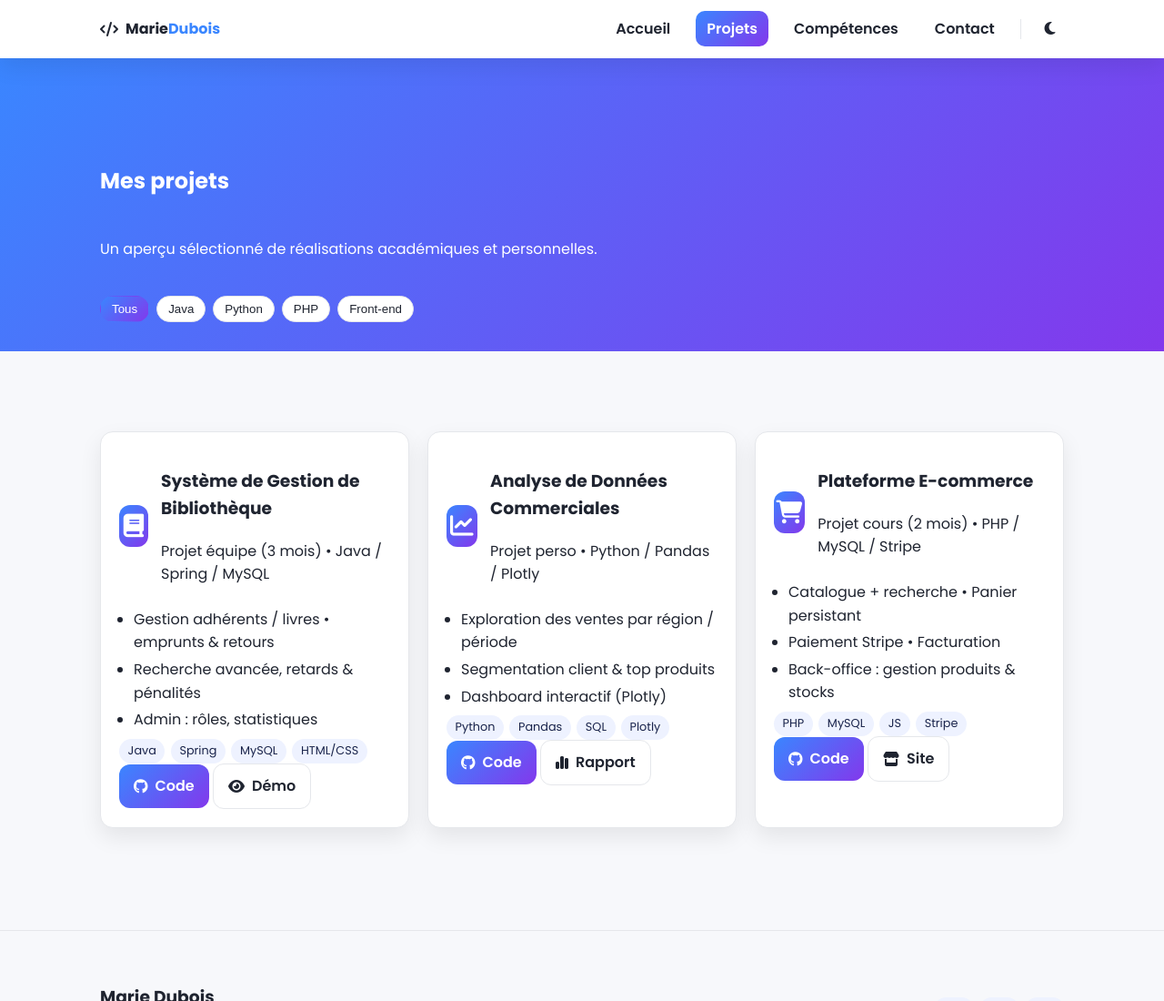
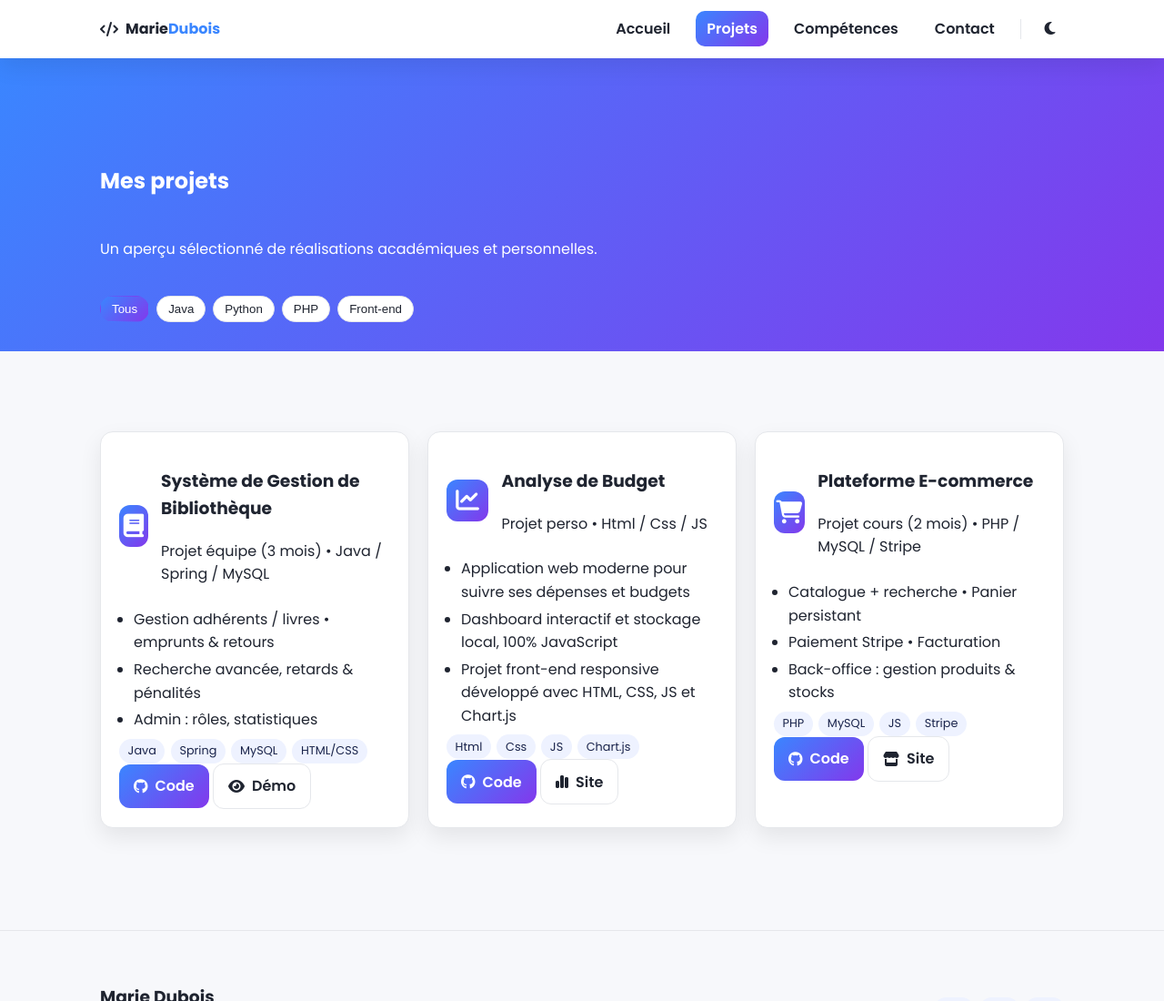
Before and after one commit to mass221298/portfolio, a plain HTML site: page projets.html in a window 1280 px wide. Shown: the top 1100 px of the page at 91% size. Drawn offline with Linux system fonts and the light colour scheme.

Commit message:
ajout de compétence

```diff
--- a/projets.html
+++ b/projets.html
@@ -3,7 +3,7 @@
 <head>
   <meta charset="UTF-8" />
   <meta name="viewport" content="width=device-width, initial-scale=1" />
-  <title>Projets — Marie Dubois</title>
+  <title>Projets — Massylla Ndiaye</title>
   <meta name="description" content="Projets de développement et data réalisés par Marie Dubois.">
   <link href="https://fonts.googleapis.com/css2?family=Poppins:wght@400;500;600;700&display=swap" rel="stylesheet">
   <link href="https://cdnjs.cloudflare.com/ajax/libs/font-awesome/6.5.0/css/all.min.css" rel="stylesheet">
@@ -71,19 +71,19 @@
         <header class="project-header">
           <div class="project-icon"><i class="fa-solid fa-chart-line"></i></div>
           <div>
-            <h3>Analyse de Données Commerciales</h3>
-            <p class="muted">Projet perso • Python / Pandas / Plotly</p>
+            <h3>Analyse de Budget</h3>
+            <p class="muted">Projet perso • Html / Css / JS</p>
           </div>
         </header>
         <ul class="list">
-          <li>Exploration des ventes par région / période</li>
-          <li>Segmentation client & top produits</li>
-          <li>Dashboard interactif (Plotly)</li>
+          <li>Application web moderne pour suivre ses dépenses et budgets</li>
+          <li>Dashboard interactif et stockage local, 100% JavaScript</li>
+          <li>Projet front-end responsive développé avec HTML, CSS, JS et Chart.js</li>
         </ul>
-        <div class="tags"><span>Python</span><span>Pandas</span><span>SQL</span><span>Plotly</span></div>
+        <div class="tags"><span>Html</span><span>Css</span><span>JS</span><span>Chart.js</span></div>
         <div class="cta-row">
-          <a class="btn btn-primary" href="https://github.com/tonusername/analyse-donnees" target="_blank" rel="noreferrer"><i class="fa-brands fa-github"></i> Code</a>
-          <a class="btn btn-outline" href="#"><i class="fa-solid fa-chart-simple"></i> Rapport</a>
+          <a class="btn btn-primary" href="https://github.com/mass221298/BudgetTracker/settings/pages" target="_blank" rel="noreferrer"><i class="fa-brands fa-github"></i> Code</a>
+          <a class="btn btn-outline" href="https://mass221298.github.io/BudgetTracker/"><i class="fa-solid fa-chart-simple"></i> Site</a>
         </div>
       </article>
 
```
